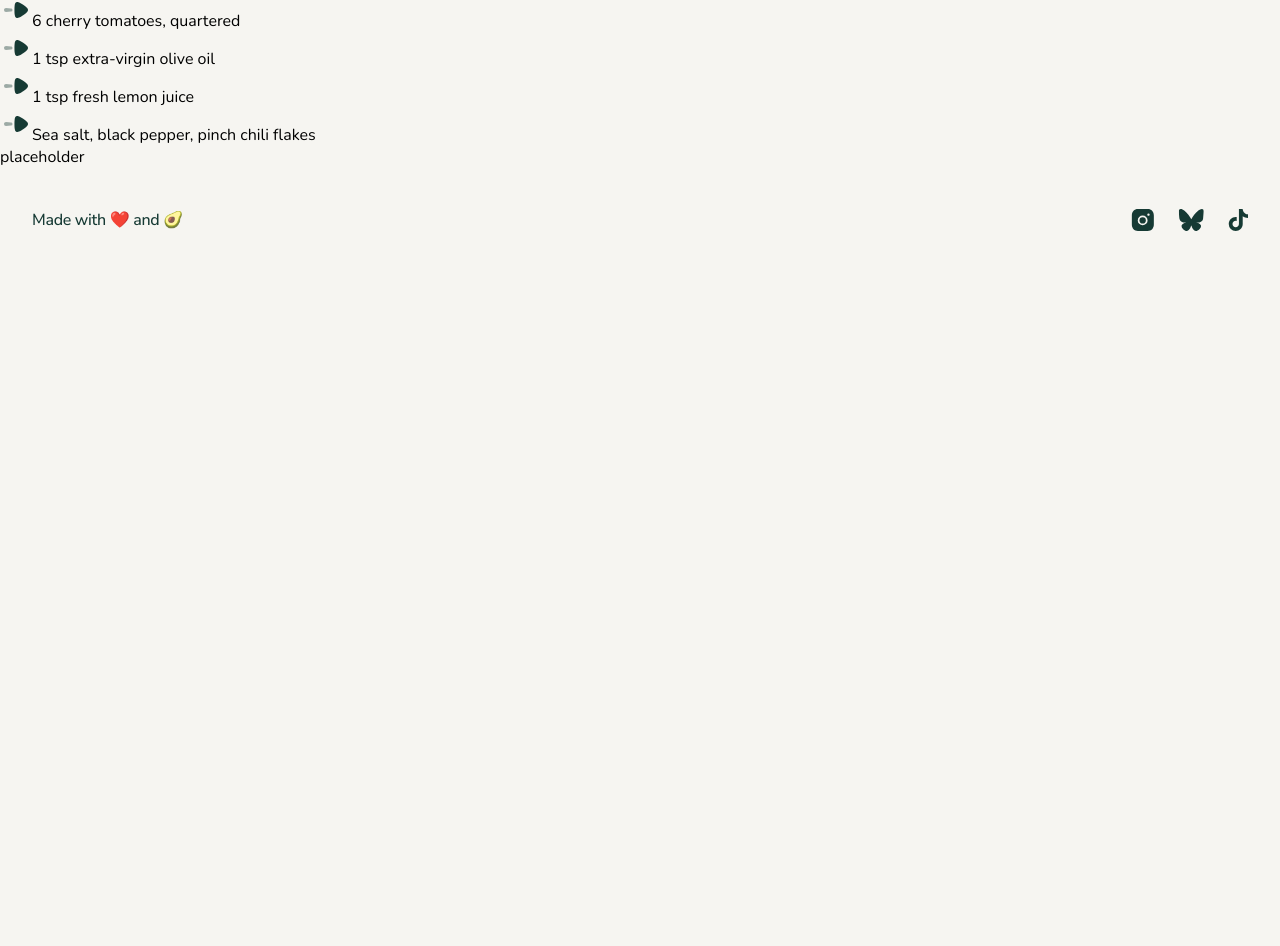
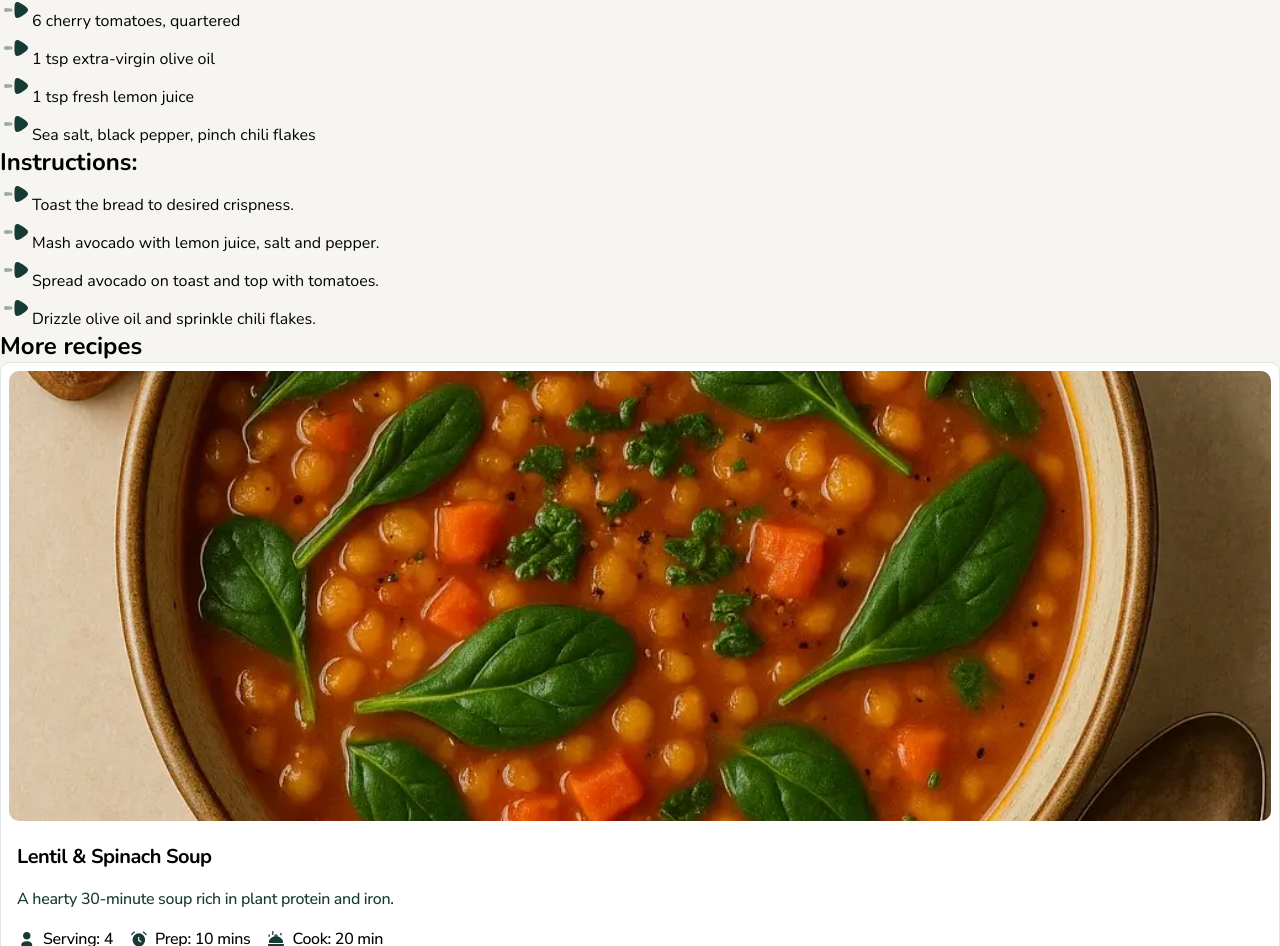
Before and after one commit to niiquash/recipe-finder, a React (Vite) app: page /recipes/avocado-tomato-wholegrain-toast in a window 1280 px wide. Shown: the part 1331-2277 px from the top of the page. Before the commit the page ends 1603 px from the top, so only its background shows below. Built offline with nearby package versions, Linux system fonts and the light colour scheme.

Commit message:
Add random recipe suggestions and display instructions on recipe details page

```diff
--- a/src/pages/recipe-details-page/RecipeDetailsPage.jsx
+++ b/src/pages/recipe-details-page/RecipeDetailsPage.jsx
@@ -5,10 +5,12 @@ import Servings from "../../assets/icon-servings.svg";
 import PrepTime from "../../assets/icon-prep-time.svg";
 import CookTime from "../../assets/icon-cook-time.svg";
 import BulletPoint from "../../assets/icon-bullet-point.svg";
+import RecipeCard from "../../components/recipe-card/RecipeCard";
 
 const RecipeDetailsPage = () => {
   const { slug } = useParams();
   const [recipesData, setRecipesData] = useState([]);
+  const [randomRecipes, setRandomRecipes] = useState([]);
   const [selectedRecipe, setSelectedRecipe] = useState(null);
   const [error, setError] = useState(null);
 
@@ -28,8 +30,19 @@ const RecipeDetailsPage = () => {
           return;
         }
 
+        const filteredRecipes = result.filter((recipe) => recipe.slug !== slug);
+        for (let i = filteredRecipes.length - 1; i > 0; i--) {
+          let j = Math.floor(Math.random() * (i + 1));
+          [filteredRecipes[i], filteredRecipes[j]] = [
+            filteredRecipes[j],
+            filteredRecipes[i],
+          ];
+        }
+        const randomRecipes = filteredRecipes.slice(0, 3);
+
         setRecipesData(result);
         setSelectedRecipe(focusRecipe);
+        setRandomRecipes(randomRecipes);
       } catch (err) {
         console.error(err.message);
         setError(err.message);
@@ -101,11 +114,34 @@ const RecipeDetailsPage = () => {
                   ))}
                 </ul>
               </article>
+              <article className="selected-recipe-instructions">
+                <h2>Instructions:</h2>
+                <ul className="selected-recipe-instructions-list">
+                  {selectedRecipe.instructions.map((instruction, index) => (
+                    <li key={index}>
+                      <img
+                        src={BulletPoint}
+                        alt="right arrow"
+                        className="ingredient-list-arrow"
+                      />
+                      {instruction}
+                    </li>
+                  ))}
+                </ul>
+              </article>
             </section>
           </div>
         </div>
       </div>
-      <div>placeholder</div>
+      <div className="more-recipes-container">
+        <h2>More recipes</h2>
+        <div className="recipe-cards">
+          {randomRecipes &&
+            randomRecipes.map((recipeData) => (
+              <RecipeCard key={recipeData.id} {...recipeData} />
+            ))}
+        </div>
+      </div>
     </div>
   );
 };
```
